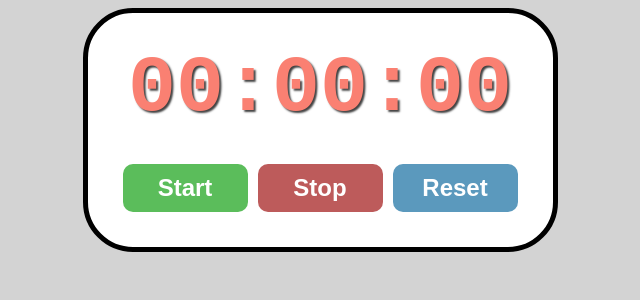
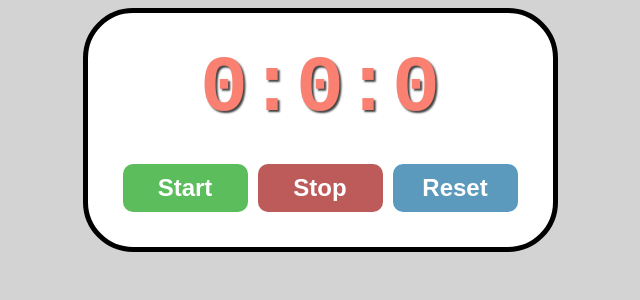
Before and after one commit to Daddanoy/react-course, a React (Vite) app in the folder my-react-ap/: page / in a window 1280 px wide. Shown: the top 300 px of the page, without its empty margins (320-960 px from the left). Built offline with nearby package versions, Linux system fonts and the light colour scheme.

Commit message:
finished stopwatch app

```diff
--- a/my-react-ap/src/StopWatch.jsx
+++ b/my-react-ap/src/StopWatch.jsx
@@ -10,23 +10,43 @@ function StopWatch(){
   const startTimeRef = useRef(0) //when we start our watch we need to get the current time
 
   useEffect(()=>{
+    if(isRunning){
+      intervalIdRef.current = setInterval(()=>{
+     setElapsedTime(Date.now()-startTimeRef.current)
+      },10)
+
+      return ()=>{
+        clearInterval(intervalIdRef.current)
+      }
+
+    }
 
   },[isRunning]);
 
   function start(){
-
+    setIsRunning(true);
+    startTimeRef.current = Date.now() - elapsedTime;
+    console.log(startTimeRef.current)//converts date and time into ms since the 1970's
   }
 
   function stop(){
-
+    setIsRunning(false)
   }
 
   function reset(){
-
+    setElapsedTime(0)
+    setIsRunning(false)
   }
 
   function formatTime(){
-    return`00:00:00`
+
+    let hours = Math.floor(elapsedTime / (1000 * 60 * 60))
+    let minutes = Math.floor(elapsedTime / (1000 * 60) % 60)
+    let seconds = Math.floor(elapsedTime / (1000) % 60)
+    let milliseconds = Math.floor(elapsedTime % 1000/10)
+
+
+    return`${minutes}:${seconds}:${milliseconds} `
 
   }
 return (<>
```
